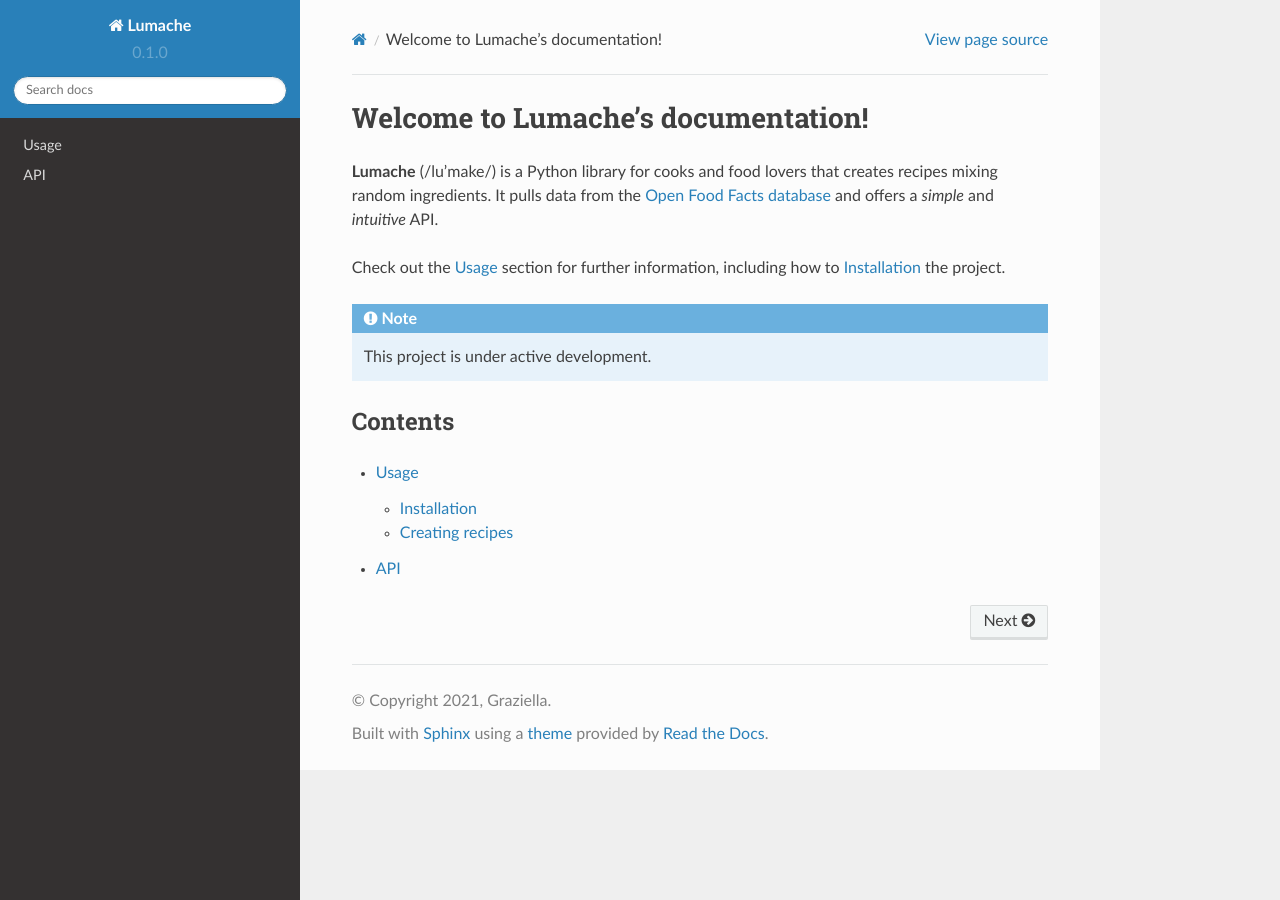
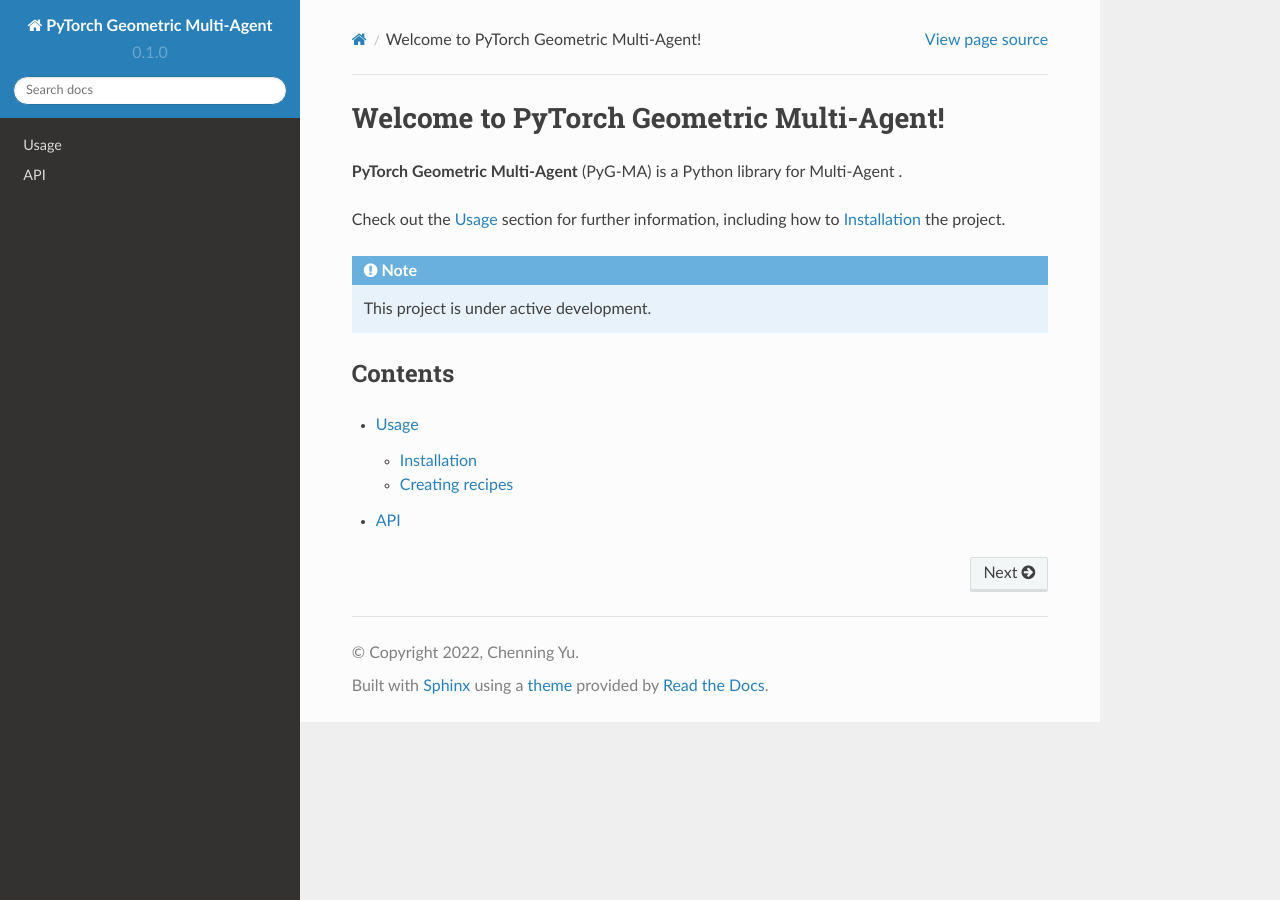
Before and after one commit to rainorangelemon/pytorch_geometric_multiagent, a Sphinx documentation site: the page built from docs/source/index.rst, in a window 1280 px wide. Built offline with Sphinx 7.4.7 and the Read the Docs theme 2.0.0, drawn with Linux system fonts in a browser that asks for light colours.

Commit message:
update doc

```diff
--- a/docs/source/conf.py
+++ b/docs/source/conf.py
@@ -2,9 +2,9 @@
 
 # -- Project information
 
-project = 'Lumache'
-copyright = '2021, Graziella'
-author = 'Graziella'
+project = 'PyTorch Geometric Multi-Agent'
+copyright = '2022, Chenning Yu'
+author = 'Chenning Yu'
 
 release = '0.1'
 version = '0.1.0'
--- a/docs/source/index.rst
+++ b/docs/source/index.rst
@@ -1,10 +1,7 @@
-Welcome to Lumache's documentation!
+Welcome to PyTorch Geometric Multi-Agent!
 ===================================
 
-**Lumache** (/lu'make/) is a Python library for cooks and food lovers
-that creates recipes mixing random ingredients.
-It pulls data from the `Open Food Facts database <https://world.openfoodfacts.org/>`_
-and offers a *simple* and *intuitive* API.
+**PyTorch Geometric Multi-Agent** (PyG-MA) is a Python library for Multi-Agent .
 
 Check out the :doc:`usage` section for further information, including
 how to :ref:`installation` the project.
--- a/docs/source/usage.rst
+++ b/docs/source/usage.rst
@@ -6,11 +6,11 @@
 Installation
 ------------
 
-To use Lumache, first install it using pip:
+To use PyG-MA, clone it via GitHub
 
 .. code-block:: console
 
-   (.venv) $ pip install lumache
+   $ git clone https://github.com/rainorangelemon/pytorch_geometric_multiagent
 
 Creating recipes
 ----------------
```
